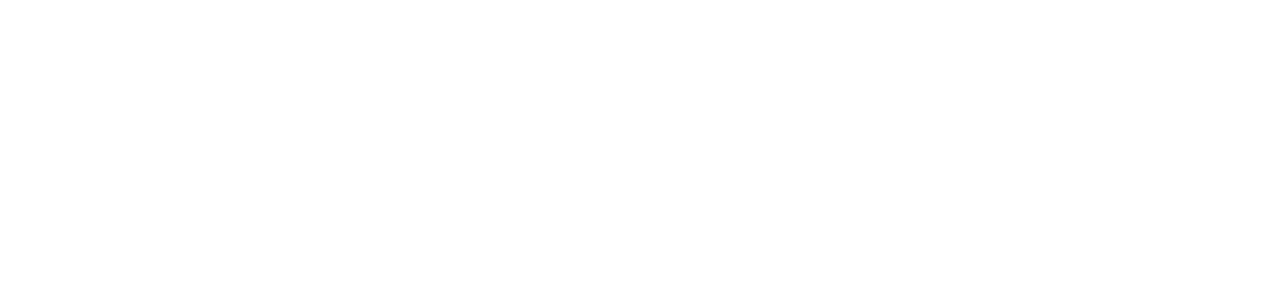
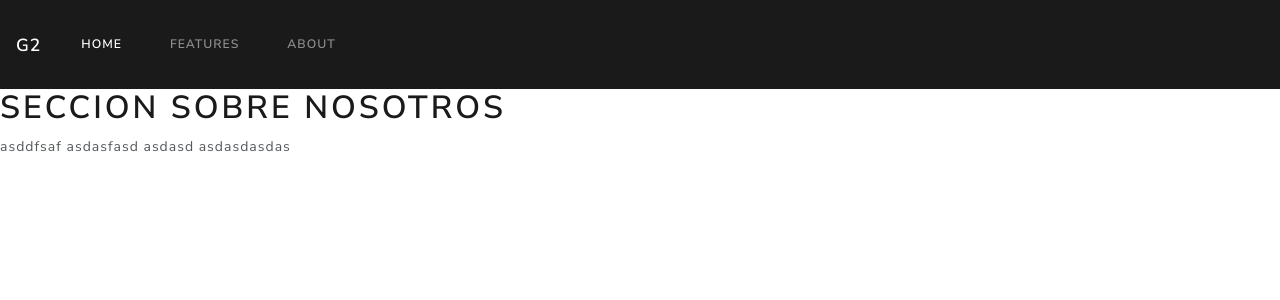
Before and after one commit to edufabian1/demo-page-react-ts, a React (Create React App) app in the folder ts-web-app/: page /about in a window 1280 px wide. Shown: the top 300 px of the page. Built offline with nearby package versions, Linux system fonts and the light colour scheme.

Commit message:
cambios adaptando a atomic design

```diff
--- /dev/null
+++ b/ts-web-app/src/components/atoms/Paragraph.tsx
@@ -0,0 +1,14 @@
+import React from 'react';
+import PropTypes  from 'prop-types';
+
+function Paragraph(props: any): JSX.Element{
+    return(
+    <p className="mb-0">{props.text}</p>
+    );
+}
+
+Paragraph.propTypes = {
+    text: PropTypes.string.isRequired
+  };
+
+  export default Paragraph;
--- /dev/null
+++ b/ts-web-app/src/components/atoms/Title.tsx
@@ -0,0 +1,12 @@
+import React from "react";
+import PropTypes from "prop-types";
+
+function Title(props: any): JSX.Element {
+  return <h1>{props.text}</h1>;
+}
+
+Title.propTypes = {
+  text: PropTypes.string.isRequired
+};
+
+export default Title;
--- /dev/null
+++ b/ts-web-app/src/components/molecules/Content.tsx
@@ -0,0 +1,20 @@
+import React from "react";
+import PropTypes from "prop-types";
+import Title from "../atoms/Title";
+import Paragraph from "../atoms/Paragraph";
+
+function Content(props: any): JSX.Element {
+  return (
+    <div>
+      <Title text={props.title} />
+      <Paragraph text={props.text} />
+    </div>
+  );
+}
+
+Content.propTypes = {
+  title: PropTypes.string.isRequired,
+  text: PropTypes.string.isRequired
+};
+
+export default Content;
--- /dev/null
+++ b/ts-web-app/src/components/organisms/Nav.tsx
@@ -0,0 +1,33 @@
+import React from "react";
+import { Link } from "react-router-dom";
+
+function Nav(): JSX.Element {
+  return (
+    <nav className="navbar navbar-expand-lg navbar-dark bg-primary">
+      <Link to="/" className="navbar-brand">
+        G2
+      </Link>
+      <div className="collapse navbar-collapse" id="navbarColor01">
+        <ul className="navbar-nav mr-auto">
+          <li className="nav-item active">
+            <Link to="/" className="nav-link">
+              Home
+            </Link>
+          </li>
+          <li className="nav-item">
+            <Link to="/Features" className="nav-link">
+              Features
+            </Link>
+          </li>
+          <li>
+            <Link to="/about" className="nav-link">
+              About
+            </Link>
+          </li>
+        </ul>
+      </div>
+    </nav>
+  );
+}
+
+export default Nav;
--- a/ts-web-app/src/components/organisms/nav/Nav.tsx
+++ /dev/null
@@ -1,19 +0,0 @@
-import React from "react";
-import { Link } from "react-router-dom";
-
-function Nav(): JSX.Element {
-  return (
-    <nav className="collapse navbar-collapse">
-      <ul>
-        <li>
-          <Link to="/">News</Link>
-        </li>
-        <li>
-          <Link to="/about">About</Link>
-        </li>
-      </ul>
-    </nav>
-  );
-}
-
-export default Nav;
--- /dev/null
+++ b/ts-web-app/src/components/templates/About.tsx
@@ -0,0 +1,10 @@
+import React from "react";
+import Content from "../molecules/Content";
+
+function About(props: any): JSX.Element {
+  return (
+      <Content title="Seccion sobre nosotros" text="asddfsaf asdasfasd asdasd asdasdasdas"/>
+  );
+}
+
+export default About;
--- a/ts-web-app/src/index.tsx
+++ b/ts-web-app/src/index.tsx
@@ -5,8 +5,9 @@
 import * as serviceWorker from './serviceWorker';
 
 import 'bootswatch/dist/lux/bootstrap.min.css'
-import Nav from './components/organisms/nav/Nav';
+import Nav from './components/organisms/Nav';
 import { BrowserRouter, Switch, Route } from 'react-router-dom';
+import About from './components/templates/About';
 
 ReactDOM.render(
   <BrowserRouter>
@@ -14,6 +15,7 @@
       <Nav />
       <Switch>
         <Route exact path="/" component={App} />
+        <Route exact path="/about" component={About} />
       </Switch>
     </div>
   </BrowserRouter>,
```
Also changed, not shown: ts-web-app/src/components/atoms/Footer.tsx (added, +15 -0 lines), ts-web-app/src/components/atoms/Image.tsx (added, +13 -0 lines), ts-web-app/src/components/organisms/Article.tsx (added, +20 -0 lines).
